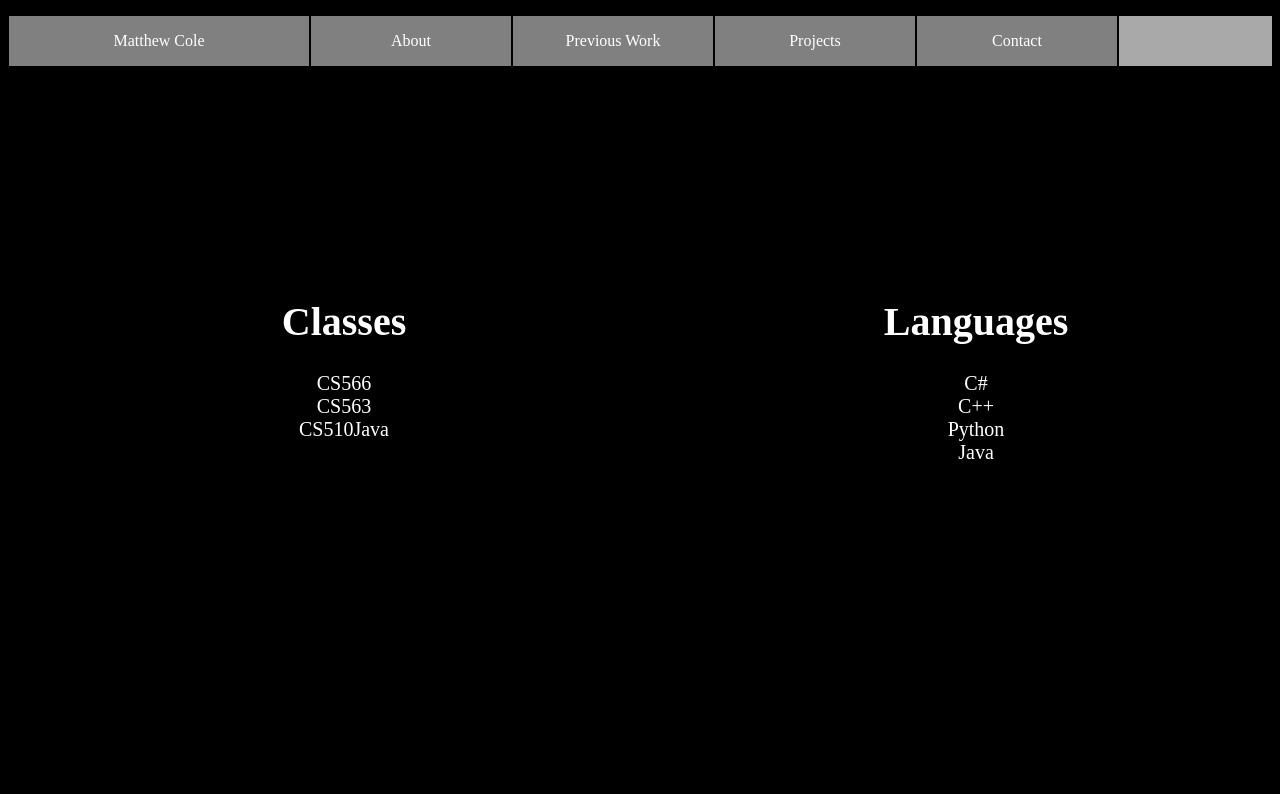
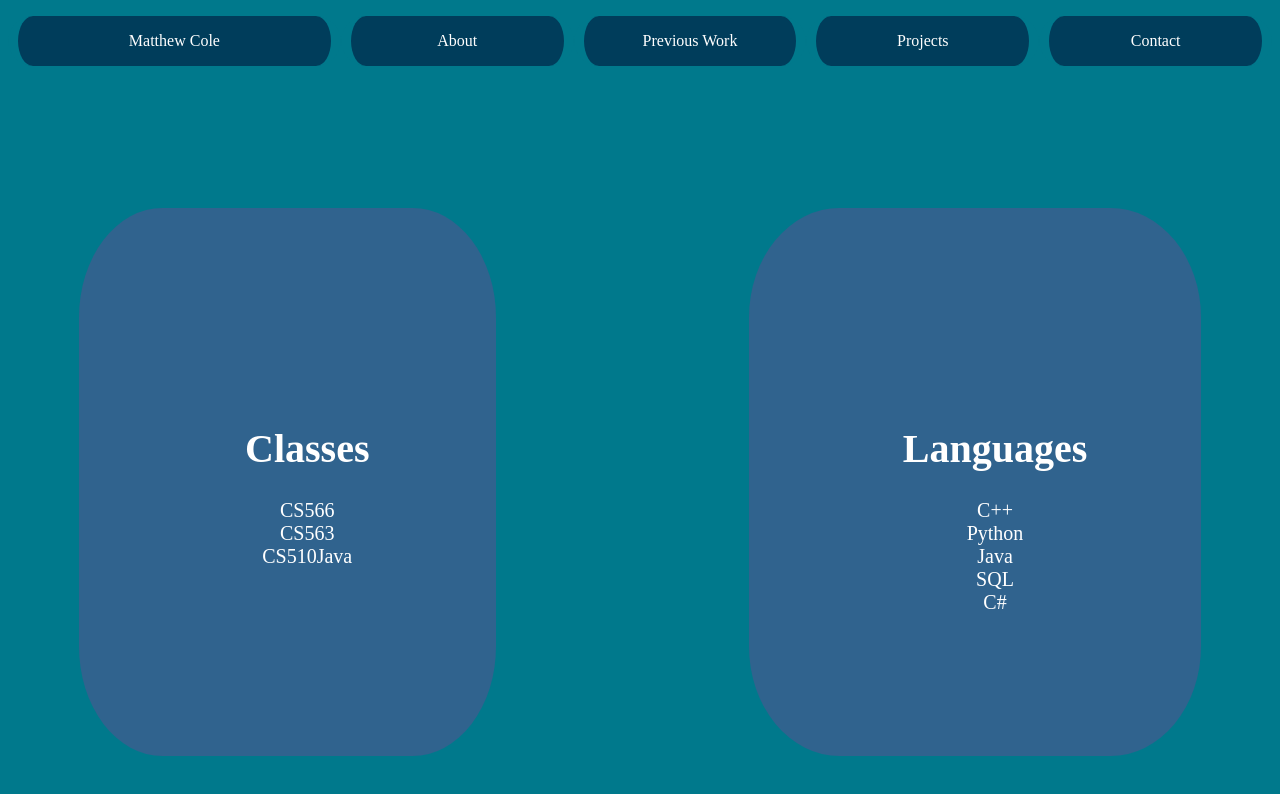
Before and after one commit to LupusWolf/CS563-Project, a plain HTML site: page index.html in a window 1280 px wide. Both pictures are taken after a click on the item "Previous Work". Drawn offline with Linux system fonts and the light colour scheme.

Commit message:
Added blue theming to the site
Added blue theming and generated a color palate. Made buttons rounder. Added background to text.

```diff
--- a/index.html
+++ b/index.html
@@ -20,7 +20,7 @@
             <li class = "navitem" id ="projects">
                 Projects
             </li>
-            <li class = "navitem largerightbordernavitem" id ="contact">
+            <li class = "navitem" id ="contact">
                 Contact
             </li>
         </ul>
--- a/script.js
+++ b/script.js
@@ -13,7 +13,10 @@ function setupTransition(classname)
 function setAbout()
 {
     setupTransition("about");
-    left.innerHTML = 'Hello, I am Matthew Cole (He/Him). I am currently pursuing a Masters in Computer Science. I am generally interested in software engineering, but I am not particularly specialized within a given field. I have been programming since I was young and have coded in a wide variety of languages, but I am most comfortable in C#, Python, and C++. I generally am very flexible when it comes to languages since I have worked with so many and I am able to pick up languages relatively quickly. However, I would say that I find python to be my most comfortable language for very small programs and I find C# to be my most comfortable language for larger programs. I don\'t have really any projects of note which is a huge problem that I know I need to work on. Building up a portfolio is a big part of what a potential employer is going to look for and that is what I would consider my biggest current weakness.';
+    var textNode = document.createElement('p');
+    textNode.className = "textbox";
+    textNode.innerText = 'Hello, I am Matthew Cole (He/Him). I am currently pursuing a Masters in Computer Science. I am generally interested in software engineering, but I am not particularly specialized within a given field. I have been programming since I was young and have coded in a wide variety of languages, but I am most comfortable in C#, Python, and C++. I generally am very flexible when it comes to languages since I have worked with so many and I am able to pick up languages relatively quickly. However, I would say that I find python to be my most comfortable language for very small programs and I find C# to be my most comfortable language for larger programs. I don\'t have really any projects of note which is a huge problem that I know I need to work on. Building up a portfolio is a big part of what a potential employer is going to look for and that is what I would consider my biggest current weakness.';
+    left.appendChild(textNode);
     var image = document.createElement("img");
     image.src = 'matthew.jpg';
     image.width = 400;
@@ -43,16 +46,26 @@ function createListElement(title, elements)
 
 function setPreviousWork()
 {
-    setupTransition("work");
+    setupTransition("work textbox");
     left.appendChild(createListElement("Classes", ["CS566","CS563","CS510Java"]));
-    right.appendChild(createListElement("Languages", ["C#","C++","Python","Java"]));
+    right.appendChild(createListElement("Languages", ["C++","Python","Java", "SQL","C#"]));
 }
 document.querySelector("#work").addEventListener("click", setPreviousWork);
 
+function setOneProject(node, title, description)
+{
+    var childNode = document.createElement("p");
+    childNode.innerHTML = "<h1>" + title + "</h1>";
+    node.append(childNode);
+    childNode = document.createElement("p");
+    childNode.innerText = description;
+    node.append(childNode);
+}
 function setProjects()
 {
     setupTransition("projects");
-    left.innerHTML = 'Projects';
+    setOneProject(left, "Left Title","Left Description")
+    setOneProject(right, "Right Title","Right Description")
 }
 document.querySelector("#projects").addEventListener("click", setProjects);
 
--- a/style.css
+++ b/style.css
@@ -1,12 +1,18 @@
+
+:root { /*copied from provided code in homeworks. Colors from https://coolors.co/edae49-d1495b-00798c-30638e-003d5b*/
+    --primary: #00798c;
+    --secondary: #30638e;
+    --third: #003d5b;
+    --fourth: #d1495b;
+  }
 html {
-    background-color: black;
+    background-color: var(--primary);
 }
-
 .navbar {
     display: flex;
     flex-direction: row;
     justify-content: left;
-    background-color: darkgray;
+    background-color: var(--primary);
     padding-left: 0%;
     padding-right: 0%;
     margin-left: 0%;
@@ -15,22 +21,19 @@ html {
 }
 .navitem {
     width: 200px;
-    background-color: gray;
+    background-color: var(--third);
     display: flex;
     align-items: center;
     justify-content: center;
-    border-color: black;
+    border-color: var(--primary);
     border-style: solid;
-    border-width: 0px 1px 0px 1px;
+    border-width: 0px 10px 0px 10px;
     color: white;
-    flex-shrink: 1;
+    border-radius: 50px ; /*https://developer.mozilla.org/en-US/docs/Web/CSS/border-radius*/
+    flex-grow: 1;
 }
 .largenavitem {
     width: 300px;
-}
-.largerightbordernavitem
-{
-    border-width: 0px 2px 0px 1px;
 }
 .contentGrid {
     display: flex;
@@ -55,6 +58,12 @@ html {
 .contentBlock.about {
     align-items: center;
 }
+.textbox {
+    background-color: var(--secondary);
+    padding: 10%;
+    border-radius: 20%;
+    margin: 10%;
+}
 .contentBlock.work {
     padding-top: 15%;
 }
@@ -63,7 +72,11 @@ html {
     align-items: center;
 }
 .contentBlock.projects {
-
+    flex-direction: column;
+    align-items: center;
+}
+.contentBlock.projects >* {
+    display: flex;
 }
 .resumeList {
     display: flex;
```
